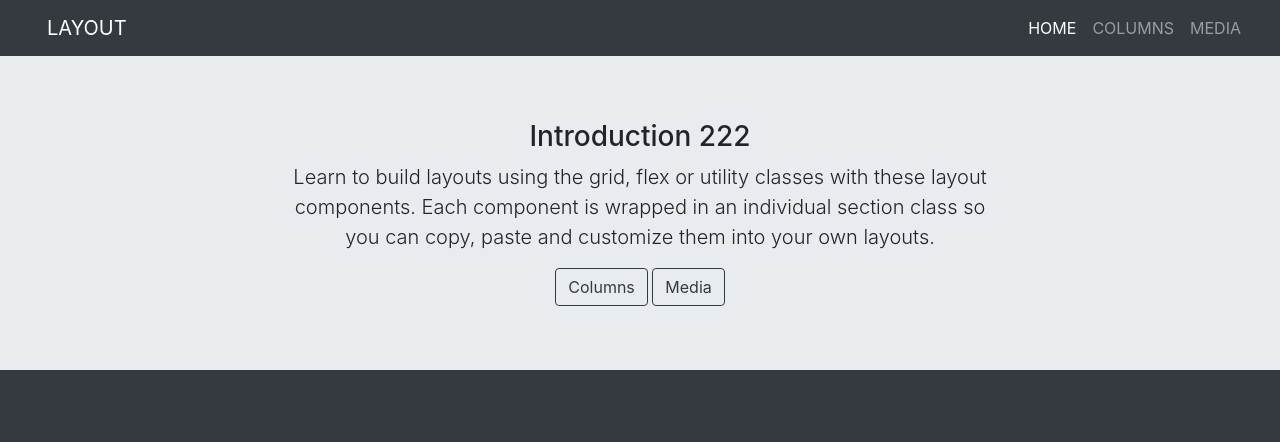
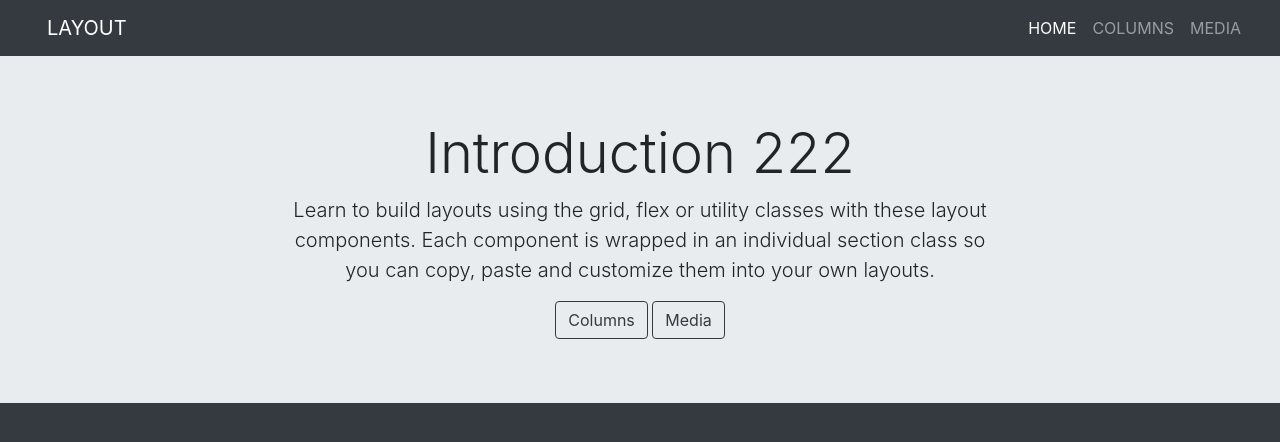
Before and after one commit to PRCWebDev/expert-meme, a plain HTML site: page index.html in a window 1280 px wide. Drawn offline with nearby package versions, Linux system fonts and the light colour scheme.

Commit message:
added display-4 class

```diff
--- a/index.html
+++ b/index.html
@@ -43,7 +43,7 @@
         <div class="container text-center">
           <div class="row justify-content-center">
             <div class="col-11 col-sm-10 col-md-8 animated fadeInUp">
-              <h3>Introduction 222</h3>
+              <h3 class="display-4">Introduction 222</h3>
               <p class="lead">
                 Learn to build layouts using the grid, flex or utility classes with these layout components. Each component is wrapped in an
                 individual section class so you can copy, paste and customize them into your own layouts.
```
